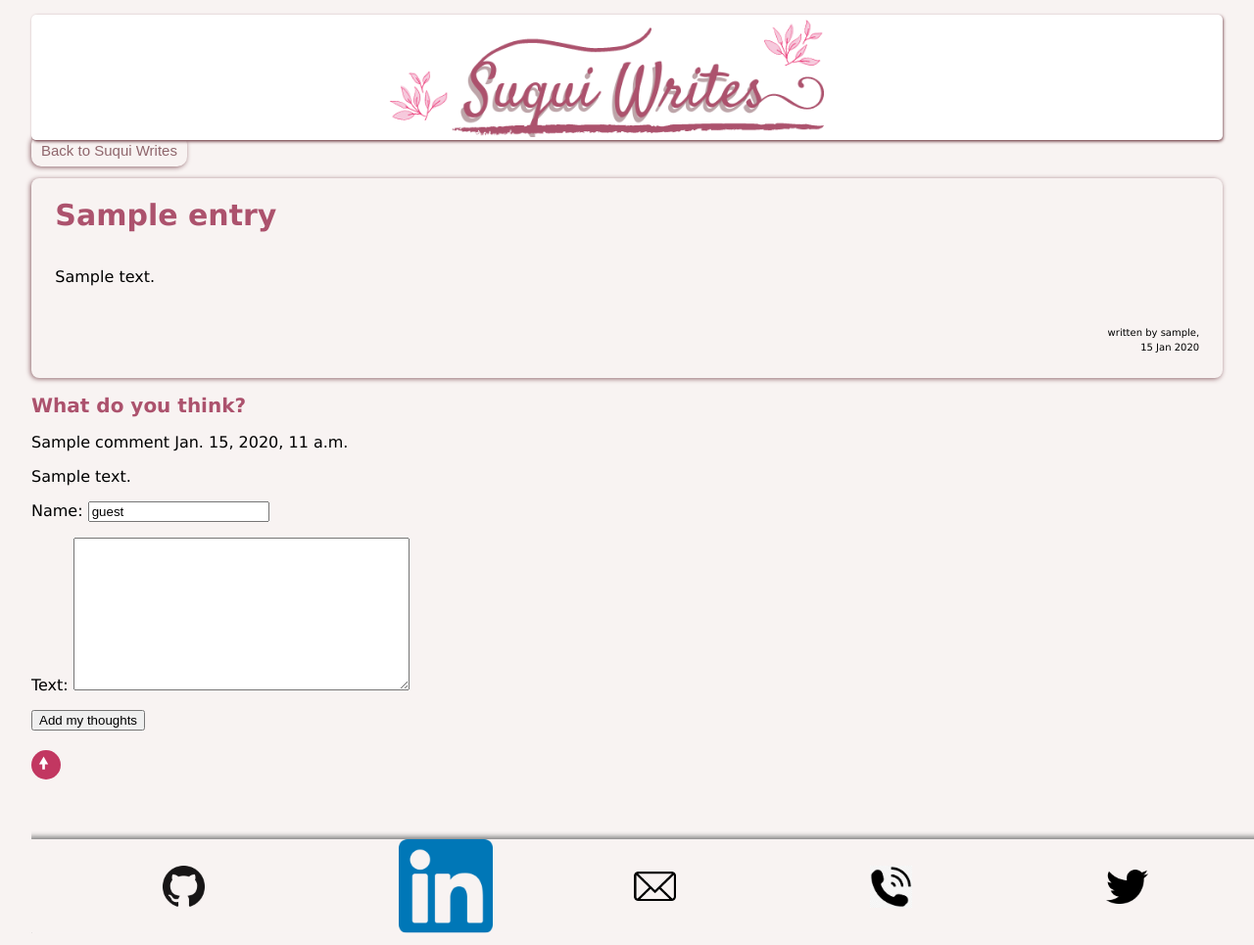
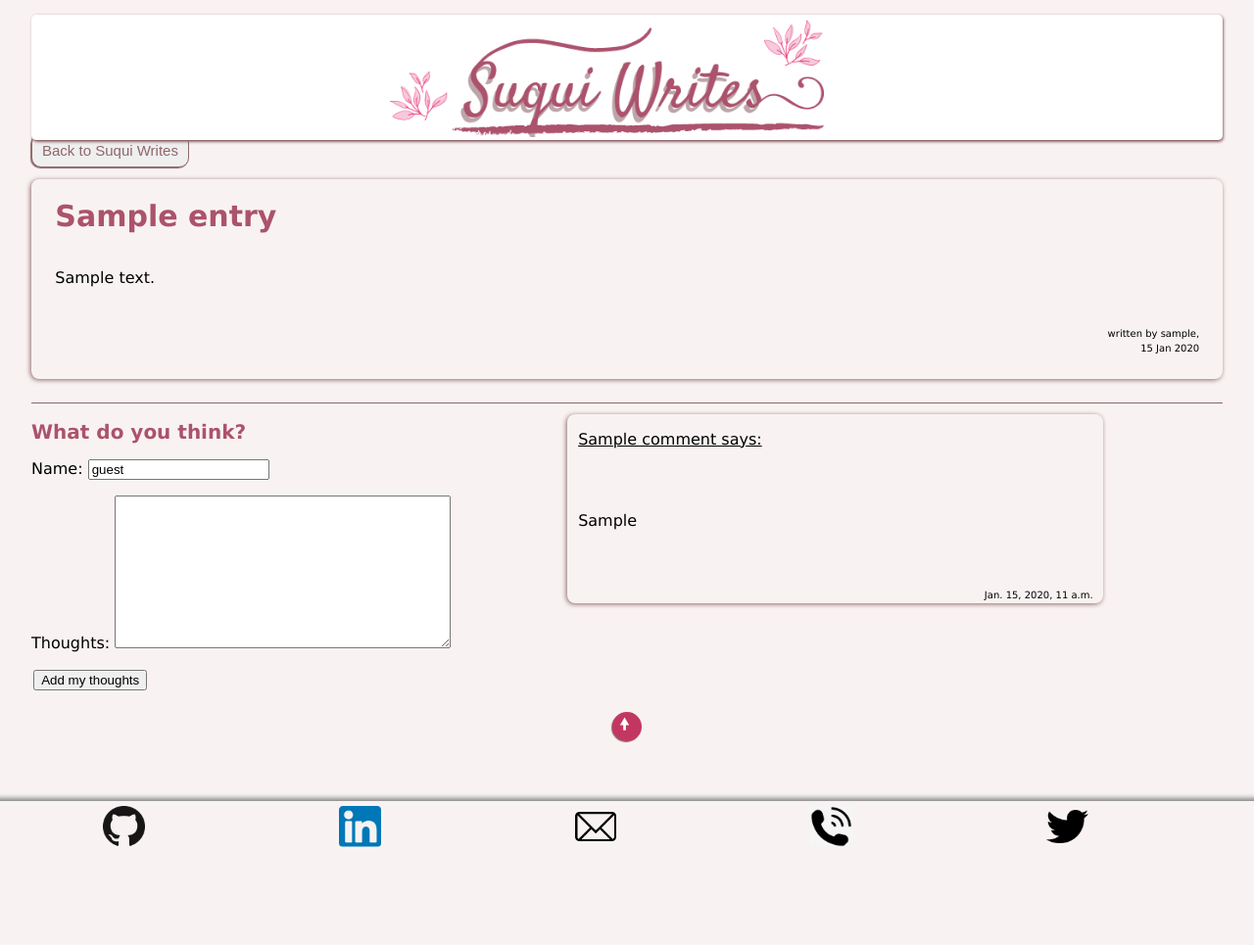
Before and after one commit to LisaLaw/SuquiWrites, a Django app: page /entry/1/ in a window 1280 px wide; the page is wider, and only the part inside the window is pictured. Shown: that part at 98% size. After the commit the page ends 865 px from the top of that part, so only its background shows below. Run offline with Django 3.2, Linux system fonts and the light colour scheme; tables that the repository leaves empty hold one stand-in row (values such as "Sample post"); some web fonts are replaced.

Commit message:
added fields on Entry, changed layout

```diff
--- a/suquiwrites/admin.py
+++ b/suquiwrites/admin.py
@@ -13,6 +13,6 @@ class EntryAdmin(admin.ModelAdmin):
 
 @admin.register(Comment)
 class CommentAdmin(admin.ModelAdmin):
-    list_display = ["name", "text", "date_posted", "connected_entry"]
+    list_display = ["name", "thoughts", "date_posted", "connected_entry"]
     readonly_fields = ["connected_entry"]
     list_filter = ["name", "date_posted", "connected_entry"]
--- a/suquiwrites/forms.py
+++ b/suquiwrites/forms.py
@@ -5,10 +5,16 @@ from .models import Entry, Comment
 class EntryForm(forms.ModelForm):
     class Meta:
         model = Entry
-        fields = ("title", "text")
+        fields = (
+            "title",
+            "text",
+        )
 
 
 class CommentForm(forms.ModelForm):
     class Meta:
         model = Comment
-        fields = ("name", "text")
+        fields = (
+            "name",
+            "thoughts",
+        )
--- a/suquiwrites/models.py
+++ b/suquiwrites/models.py
@@ -7,6 +7,13 @@ class Entry(models.Model):
     title = models.CharField(max_length=200)
     text = models.TextField()
     published_date = models.DateTimeField(auto_now_add=True)
+    image = models.ImageField(upload_to="Entries", blank=True, null=True)
+    quote = models.TextField(max_length=200, default="", blank=True)
+
+    class Meta:
+        verbose_name = "Entry"
+        verbose_name_plural = "Entries"
+        ordering = ["-published_date"]
 
     def __str__(self):
         return self.title
@@ -14,11 +21,16 @@ class Entry(models.Model):
 
 class Comment(models.Model):
     name = models.CharField(max_length=50, blank="False", default="guest")
-    text = models.TextField(blank=True)
+    thoughts = models.TextField(blank=True)
     date_posted = models.DateTimeField(auto_now_add=True)
     connected_entry = models.ForeignKey(
         Entry, related_name="comments", on_delete=models.CASCADE
     )
 
+    class Meta:
+        verbose_name = "Comment"
+        verbose_name_plural = "Comments"
+        ordering = ["-date_posted"]
+
     def __str__(self):
         return self.author + "," + self.connected_entry.title[:40]
--- a/suquiwrites/static/css/blog.css
+++ b/suquiwrites/static/css/blog.css
@@ -62,7 +62,7 @@ nav img {
     padding-top: 10px;
 }
 
-.entry_with_detail {
+.entry_with_detail, .comment_box {
     display: flex;
     flex-direction: column;
     border-radius: 8px;
@@ -137,17 +137,23 @@ a:hover {
     box-shadow: 1px 1px 3px #8f666c;
     border-bottom: 2px solid #8f666c;
     border-radius: 5px;
-}
-
-.quote h2 {
-    text-align: center;
-    font-style: italic;
-    color: black;
     height: 300px;
     display: flex;
     align-items: center;
     justify-content: center;
     border-top: 20px;
+}
+
+.quote_image {
+    height:100%;
+    width: auto;
+}
+
+.quote p {
+    text-align: center;
+    font-style: italic;
+    color: black;
+
 }
 
 .presentation {
@@ -217,6 +223,7 @@ h3 {
 
 .contact_img_box {
     width: 8%;
+    margin-top: 5px;
 }
 
 .contact a:hover {
@@ -229,24 +236,27 @@ h3 {
 }
 
 .contact .make_big {
-    width: 90%;
+    width: 60%;
 }
 
 /*start css for entry_detail page*/
 
+button {
+    border: 1pt #8f666c solid;
+    box-shadow: -1px 1px 1px #8f666c;
+}
+
+button:hover {
+    cursor: pointer;
+}
+
 .btn-back {
-    border: none;
-    background-color: inherit;
+    color: slategrey;
     border-radius: 10px;
     padding: 8px 10px;
     font-size: 15px;
     margin-left: 0px;
     margin-bottom: 1%;
-    box-shadow: -1px 1px 5px #8f666c;
-}
-
-.btn-back:hover {
-    cursor: pointer;
 }
 
 .btn-back a {
@@ -266,3 +276,38 @@ h1 {
     line-height: 1.5;
     text-align: right;
 }
+
+.comment_section {
+    border-top: 1px solid #8f666c;
+    margin-top: 2%;
+    display: flex;
+    flex-direction: row;
+    width: 100%;
+}
+
+.left, .right {
+    display: flex;
+    flex-direction: column;
+    width: 45%;
+}
+
+.right {
+    background-color: transparent;
+    height: inherit;
+}
+
+.comment_box {
+    margin-top: 2%;
+}
+
+.comm {
+    margin-bottom: 0.2%;
+}
+
+.form_btn {
+    color: #8f666c;
+    padding: 0.4%;
+    margin-top: 1%;
+    border-radius: 5px;
+    font-size: 13px;
+}
--- a/suquiwrites/templates/suquiwrites/base.html
+++ b/suquiwrites/templates/suquiwrites/base.html
@@ -31,8 +31,8 @@
             <span class="contact_img_box" >
                 <a href="https://github.com/LisaLaw" target="_blank"><img src="{% static 'images/icon-github.png' %}" alt="GitHub"></a>
             </span>
-            <span class="contact_img_box">
-                <a href="https://www.linkedin.com/in/lisa-law/" target="_blank"><img src="{% static 'images/icon-linkedin.png' %}" alt="LinkedIn" class="make_big"></a>
+            <span class="contact_img_box" class="make_big">
+                <a href="https://www.linkedin.com/in/lisa-law/" target="_blank"><img src="{% static 'images/icon-linkedin.png' %}" alt="LinkedIn"></a>
             </span>
             <span class="contact_img_box">
                 <a href="mailto:lisacatlaw@gmail.com" target="_blank"><img src="{% static 'images/icon-email.png' %}" alt="Email" class="small"></a>
--- a/suquiwrites/templates/suquiwrites/entry_detail.html
+++ b/suquiwrites/templates/suquiwrites/entry_detail.html
@@ -12,29 +12,42 @@
             {% if entry.published_date %}
                 written by {{ entry.author }}, </br>
                 {{ entry.published_date|date:"d M Y" }}
-                {% if user.is_authenticated %}
-                    <a href="{% url 'entry_edit' pk=entry.pk %}"></a>
-                {% endif %}
             {% endif %}
         </p>
     </div>
     <div class="comment_section">
-        <h2>What do you think?</h2>
+        <div class="left">
+            <h2>What do you think?</h2>
 
-        {% for comment in comments %}
-        <div class="comment_box">
-            <p>
-                {{ comment.name }}
-                <span>{{ comment.date_posted }}</span>
-            </p>
-            {{ comment.text|linebreaks }}
-        </div>
-        {% endfor %}
-        <div>
-            <form method="POST">
+            <form method="POST" class="comment_form">
                 {{ comment_form.as_p }}
                 {% csrf_token %}
-                <button type="submit">Add my thoughts</button>
+                <a href="{% url 'entry_detail' pk=entry.pk %}">
+                <div class="form_btn">
+                    <input type="submit" value="Add my thoughts">
+                </div>
+                </a>
             </form>
+        </div>
+
+        <div class="right">
+
+            {% for comment in entry.comments.all %}
+            <div class="comment_box">
+                <p style="text-decoration:underline">
+                    {{ comment.name }} says:
+                </p>
+                <p class="comment_text">
+                    {{ comment.thoughts|linebreaks }}
+                </p>
+                <p class="detail_date comm">
+                    {{ comment.date_posted }}
+                </p>
+            </div>
+            {% empty %}
+                <h2>Be the first to share your thoughts!</h2>
+            {% endfor %}
+        </div>
+
     </div>
 {% endblock %}
--- a/suquiwrites/templates/suquiwrites/home.html
+++ b/suquiwrites/templates/suquiwrites/home.html
@@ -22,7 +22,11 @@
             <span class="entry">
                 <div class="quote">
                     <a href="{% url 'entry_detail' pk=entry.pk %}" target="_blank">
-                        <h2>Some quote</h2>
+                        {% if entry.image %}
+                            <img class="quote_image">{{ entry.image }}</img>
+                        {% else %}
+                            <p>{{ entry.quote }}</p>
+                        {% endif %}
                     </a>
                 </div>
                 <div class="presentation">
--- a/suquiwrites/urls.py
+++ b/suquiwrites/urls.py
@@ -6,4 +6,5 @@ urlpatterns = [
     path("entry/<int:pk>/", views.entry_detail, name="entry_detail"),
     path("entry/new/", views.entry_new, name="entry_new"),
     path("entry/<int:pk>/edit/", views.entry_edit, name="entry_edit"),
+    # path("entry/<int:pk>/comment/", views.add_comment, name="add_comment"),
 ]
--- a/suquiwrites/views.py
+++ b/suquiwrites/views.py
@@ -1,9 +1,10 @@
 from django.shortcuts import render, get_object_or_404
-from .models import Entry, Comment
+from .models import Entry
 from .forms import EntryForm, CommentForm
 from django.utils import timezone
 from django.shortcuts import redirect
-from django.views.generic import DetailView
+from django.template.context_processors import csrf
+from django.views.decorators.csrf import csrf_protect, csrf_exempt
 
 
 def home(request):
@@ -17,7 +18,7 @@ def entry_detail(request, pk):
     entry = get_object_or_404(Entry, pk=pk)
     comments = entry.comments.all()
     new_comment = None
-    if request.method == "Post":
+    if request.method == "POST":
         comment_form = CommentForm(data=request.POST)
         if comment_form.is_valid():
             new_comment = comment_form.save(commit=False)
@@ -31,7 +32,7 @@ def entry_detail(request, pk):
         "suquiwrites/entry_detail.html",
         {
             "entry": entry,
-            "comments": comments,
+            "comments": comments.order_by("-date_posted"),
             "new_comment": new_comment,
             "comment_form": comment_form,
         },
```
